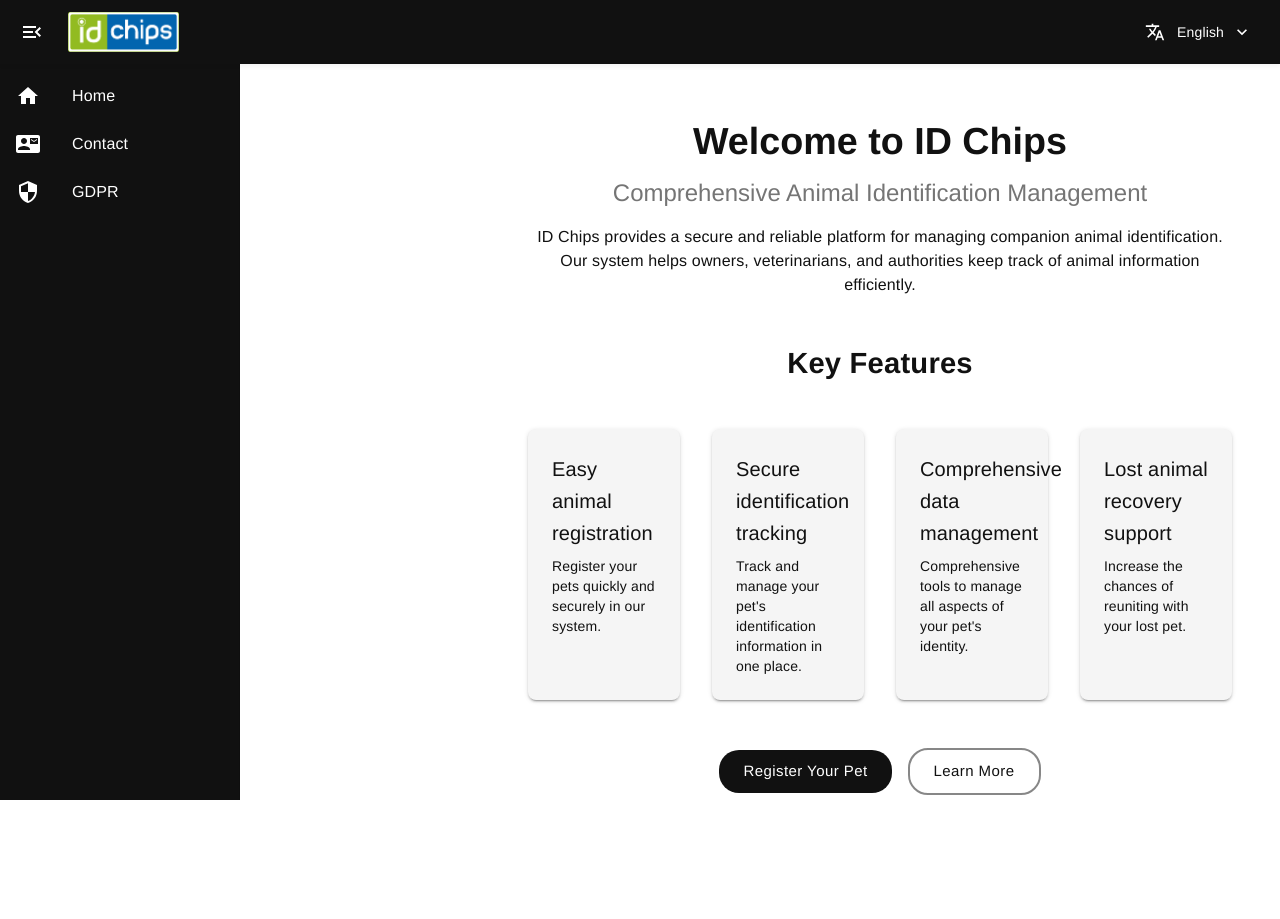
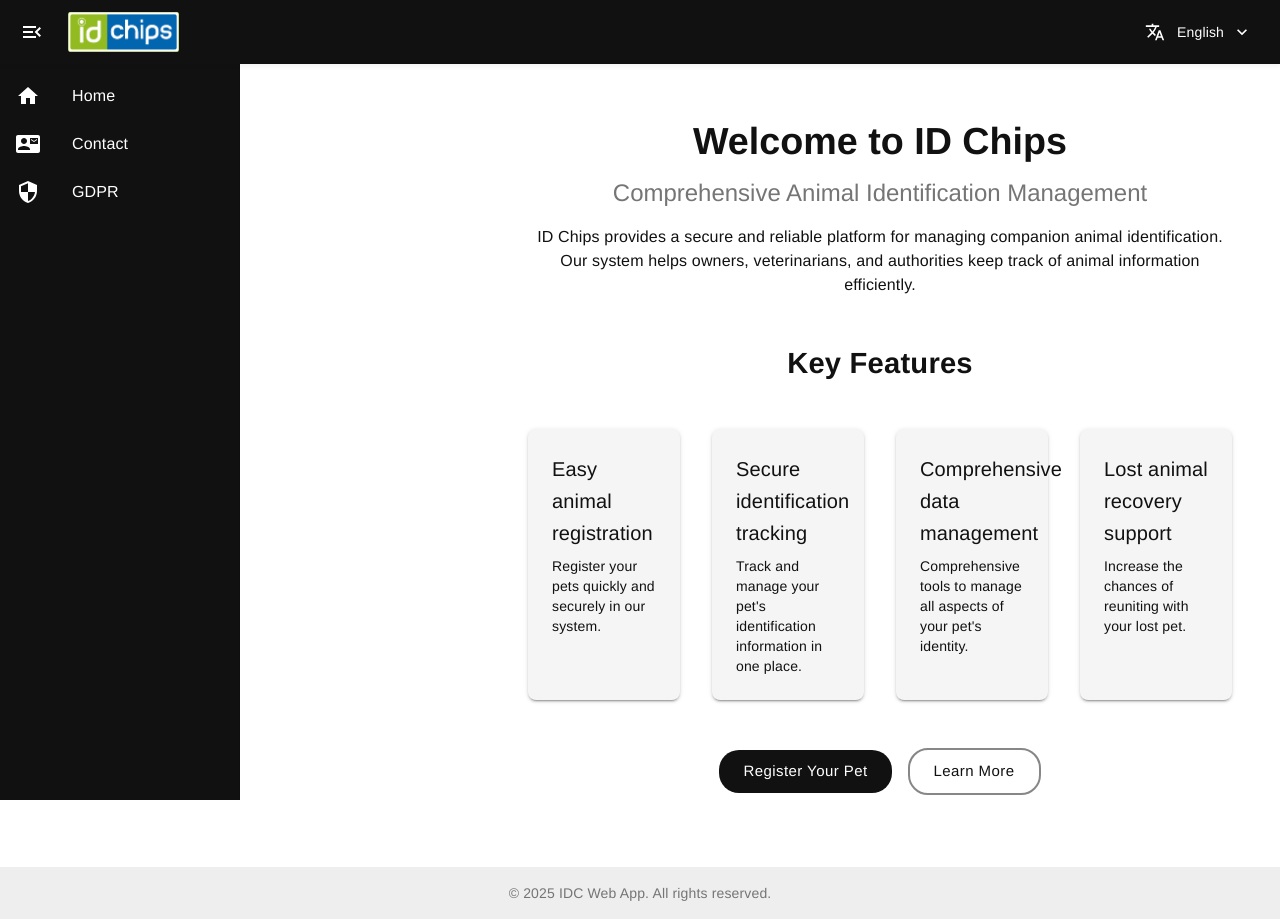
Before and after one commit to mparthoens/idc-sourcegraph, a React (Vite) app in the folder idc-web/: page / in a window 1280 px wide. Before the commit the page ends 867 px from the top, so only its background shows below. Built offline with nearby package versions, Linux system fonts and the light colour scheme.

Commit message:
Add basic copyright footer

```diff
--- /dev/null
+++ b/idc-web/src/components/layout/Footer.tsx
@@ -0,0 +1,37 @@
+import React from 'react';
+import { Box, Typography, Container } from '@mui/material';
+
+/**
+ * Footer component
+ *
+ * Simple footer with copyright information.
+ * Positioned at the bottom of the page.
+ */
+const Footer: React.FC = () => {
+  const currentYear = new Date().getFullYear();
+
+  return (
+    <Box
+      component='footer'
+      sx={{
+        py: 2,
+        px: 2,
+        mt: 'auto',
+        backgroundColor: (theme) =>
+          theme.palette.mode === 'light'
+            ? theme.palette.grey[200]
+            : theme.palette.grey[800],
+      }}>
+      <Container maxWidth='lg'>
+        <Typography
+          variant='body2'
+          color='text.secondary'
+          align='center'>
+          {`© ${currentYear} IDC Web App. All rights reserved.`}
+        </Typography>
+      </Container>
+    </Box>
+  );
+};
+
+export default Footer;
--- a/idc-web/src/components/layout/MainLayout.tsx
+++ b/idc-web/src/components/layout/MainLayout.tsx
@@ -1,21 +1,21 @@
 import { useState } from 'react';
 import { Box, Toolbar } from '@mui/material';
 import { Outlet } from 'react-router-dom';
-import Topbar from './Topbar';
+import Topbar from './TopBar';
 import LeftSidebar from './LeftSidebar';
+import Footer from './Footer';
 
 /**
  * MainLayout component serves as the primary layout structure for the application.
- * It includes a top navigation bar, a collapsible sidebar, and a main content area.
+ * It includes a top navigation bar, a collapsible sidebar, a main content area,
+ * and a footer with copyright information.
  * The layout is responsive and adapts to different screen sizes.
  */
 const MainLayout = () => {
   // State for controlling mobile sidebar visibility
   const [mobileOpen, setMobileOpen] = useState(false);
-
   // State for controlling desktop sidebar visibility
   const [desktopOpen, setDesktopOpen] = useState(true);
-
   // Width of the sidebar when open
   const drawerWidth = 240;
 
@@ -34,21 +34,25 @@
   };
 
   return (
-    <Box sx={{ display: 'flex' }}>
+    <Box
+      sx={{
+        display: 'flex',
+        flexDirection: 'column',
+        minHeight: '100vh',
+      }}>
+      <Box sx={{ display: 'flex', flex: 1 }}>
         {/* Top navigation bar */}
         <Topbar
           onMenuClick={handleMobileDrawerToggle}
           onDesktopMenuClick={handleDesktopDrawerToggle}
           isDesktopOpen={desktopOpen}
         />
-
         {/* Left sidebar navigation */}
         <LeftSidebar
           mobileOpen={mobileOpen}
           desktopOpen={desktopOpen}
           onMobileClose={handleMobileDrawerToggle}
         />
-
         {/* Main content area */}
         <Box
           component='main'
@@ -65,10 +69,13 @@
           }}>
           {/* Toolbar spacer to push content below the app bar */}
           <Toolbar />
-
           {/* Render the current route's component */}
           <Outlet />
         </Box>
+      </Box>
+
+      {/* Footer */}
+      <Footer />
     </Box>
   );
 };
```
Lines whose indentation alone changed are shown as unchanged.
